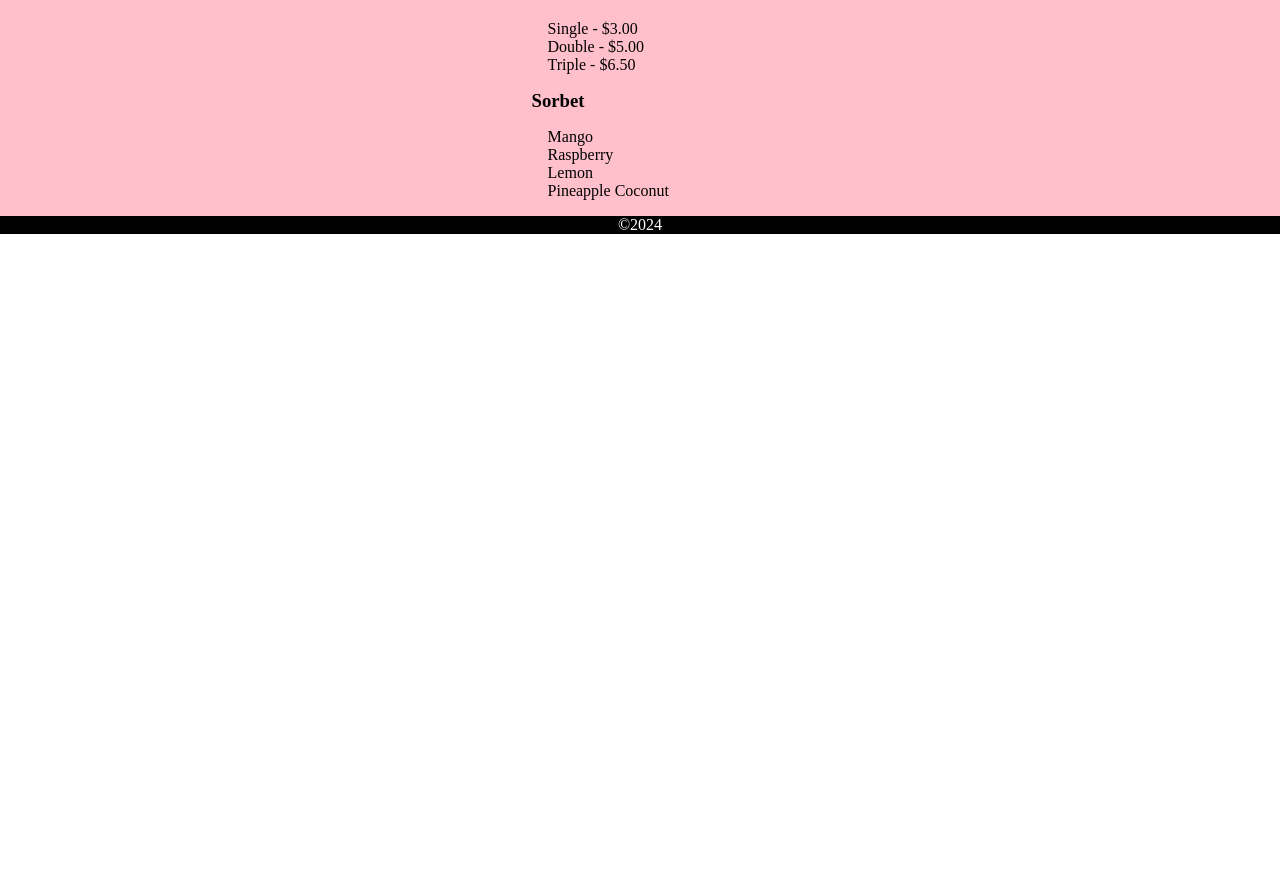
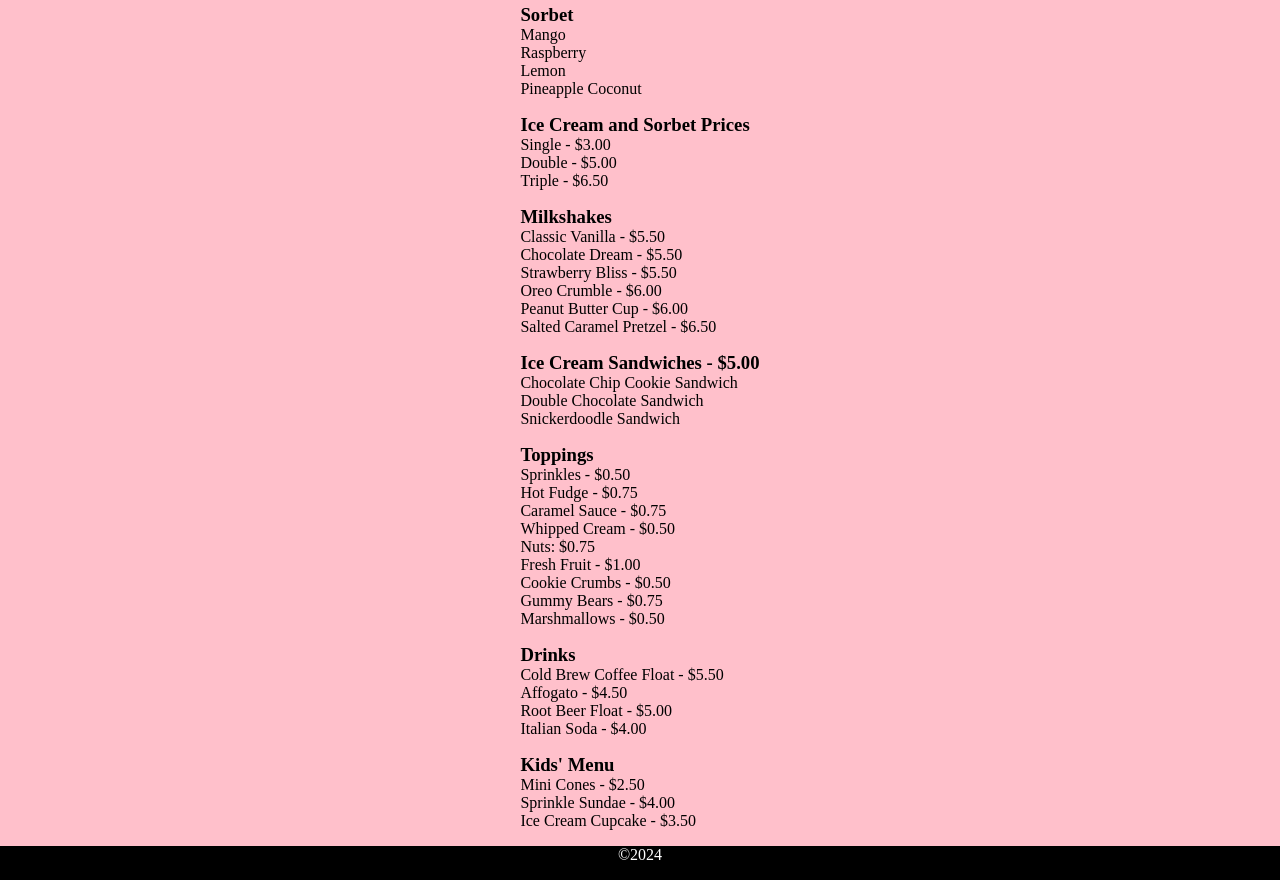
Before and after one commit to AlexBuly/project-restaurant-page, a website built with webpack: page src/index.html in a window 1280 px wide. Shown: the part 621-1501 px from the top of the page. Before the commit the page ends 855 px from the top, so only its background shows below. Built offline with nearby package versions, Linux system fonts and the light colour scheme.

Commit message:
Adds remaining menu items

```diff
--- a/src/menu.js
+++ b/src/menu.js
@@ -18,10 +18,9 @@ const Menu = () => {
 
     const flavors = document.createElement("div");
     flavors.classList.add("ice-cream-flavors");
-    menuDiv.appendChild(flavors);
+    menu.appendChild(flavors);
 
     const flavorsTitle = document.createElement("h3");
-    flavorsTitle.classList.add("flavors-title");
     flavorsTitle.textContent = "Flavors";
     flavors.appendChild(flavorsTitle);
 
@@ -60,11 +59,6 @@ const Menu = () => {
     const br = "<br>";
     print(flavorsArray, br, flavorsList);
 
-    const cones = document.createElement("p");
-    flavors.appendChild(cones);
-    const conesArr = ["Single - $3.00", "Double - $5.00", "Triple - $6.50"];
-    print(conesArr, br, cones);
-
     const sorbetsTitle = document.createElement("h3");
     sorbetsTitle.textContent = "Sorbet";
     flavors.appendChild(sorbetsTitle);
@@ -73,6 +67,103 @@ const Menu = () => {
     flavors.appendChild(sorbets);
     const sorbetArr = ["Mango", "Raspberry", "Lemon", "Pineapple Coconut"];
     print(sorbetArr, br, sorbets);
+
+    const icecreamPrice = document.createElement("h3");
+    icecreamPrice.textContent = "Ice Cream and Sorbet Prices";
+    flavors.appendChild(icecreamPrice);
+    const cones = document.createElement("p");
+    flavors.appendChild(cones);
+    const conesArr = ["Single - $3.00", "Double - $5.00", "Triple - $6.50"];
+    print(conesArr, br, cones);
+
+    const milkshakes = document.createElement("div");
+    milkshakes.classList.add("milkshakes");
+    menu.appendChild(milkshakes);
+
+    const milkshakeTitle = document.createElement("h3");
+    milkshakeTitle.textContent = "Milkshakes";
+    milkshakes.appendChild(milkshakeTitle);
+
+    const shakeList = document.createElement("p");
+    milkshakes.appendChild(shakeList);
+
+    const shakesArr = ["Classic Vanilla - $5.50",
+                        "Chocolate Dream - $5.50",
+                        "Strawberry Bliss - $5.50",
+                        "Oreo Crumble - $6.00",
+                        "Peanut Butter Cup - $6.00",
+                        "Salted Caramel Pretzel - $6.50",
+                    ]
+    print(shakesArr, br, shakeList);
+
+    const icecreamSandwiches = document.createElement("div");
+    icecreamSandwiches.classList.add("ice-cream-sandwiches");
+    menu.appendChild(icecreamSandwiches);
+
+    const sandwichTitle = document.createElement("h3");
+    sandwichTitle.textContent = "Ice Cream Sandwiches - $5.00";
+    icecreamSandwiches.appendChild(sandwichTitle);
+
+    const sandwichList = document.createElement("p");
+    icecreamSandwiches.appendChild(sandwichList);
+
+    const sandwichArr = ["Chocolate Chip Cookie Sandwich", "Double Chocolate Sandwich", "Snickerdoodle Sandwich"];
+    print(sandwichArr, br, sandwichList);
+
+    const toppings = document.createElement("div");
+    toppings.classList.add("toppings");
+    menu.appendChild(toppings);
+
+    const toppingsTitle = document.createElement("h3");
+    toppingsTitle.textContent = "Toppings";
+    toppings.appendChild(toppingsTitle);
+
+    const toppingsList = document.createElement("p");
+    toppings.appendChild(toppingsList);
+
+    const toppingsArr = ["Sprinkles - $0.50",
+                         "Hot Fudge - $0.75",
+                         "Caramel Sauce - $0.75",
+                         "Whipped Cream - $0.50",
+                         "Nuts: $0.75",
+                         "Fresh Fruit - $1.00",
+                         "Cookie Crumbs - $0.50",
+                         "Gummy Bears - $0.75",
+                         "Marshmallows - $0.50"
+                        ]
+    print(toppingsArr, br, toppingsList);
+
+    const drinks = document.createElement("div");
+    drinks.classList.add("drinks");
+    menu.appendChild(drinks);
+
+    const drinksTitle = document.createElement("h3");
+    drinksTitle.textContent = "Drinks";
+    drinks.appendChild(drinksTitle);
+
+    const drinskList = document.createElement("p");
+    drinks.appendChild(drinskList);
+
+    const drinksArr = ["Cold Brew Coffee Float - $5.50",
+                       "Affogato - $4.50",
+                       "Root Beer Float - $5.00",
+                       "Italian Soda - $4.00",
+                    ]
+    print(drinksArr, br, drinskList);
+
+    const kidsMenu = document.createElement("div");
+    kidsMenu.classList.add("kids-menu");
+    menu.appendChild(kidsMenu);
+
+    const kidsTitle = document.createElement("h3");
+    kidsTitle.textContent = "Kids' Menu";
+    kidsMenu.appendChild(kidsTitle);
+
+    const kidsList = document.createElement("p");
+    kidsMenu.appendChild(kidsList);
+
+    const kidsArr = ["Mini Cones - $2.50", "Sprinkle Sundae - $4.00", "Ice Cream Cupcake - $3.50", ];
+    print(kidsArr, br, kidsList);
 }
 
 
--- a/src/style.css
+++ b/src/style.css
@@ -62,8 +62,8 @@ img {
     text-align: center;
 }
 
-.ice-cream-flavors p {
-    margin: 1em;
+p {
+    margin-bottom: 1em;
 }
 
 @media screen and (max-width: 500px) {
```
